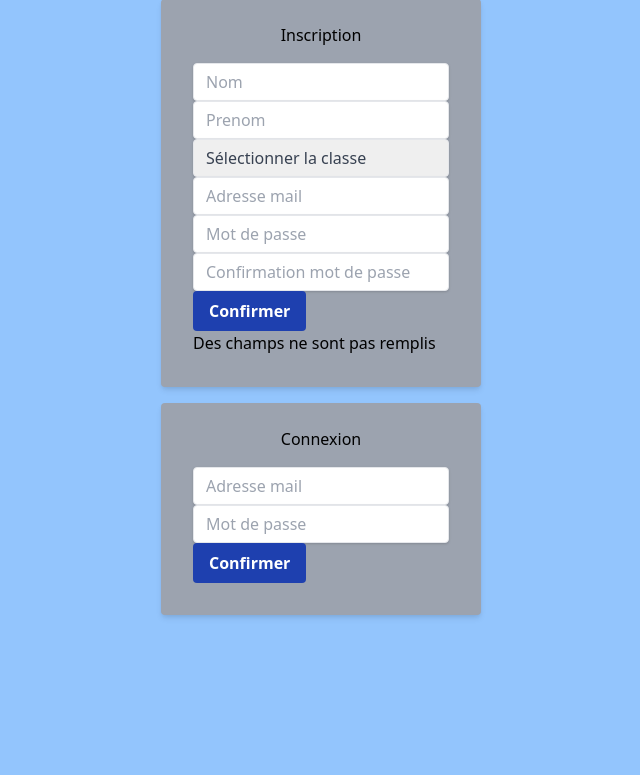
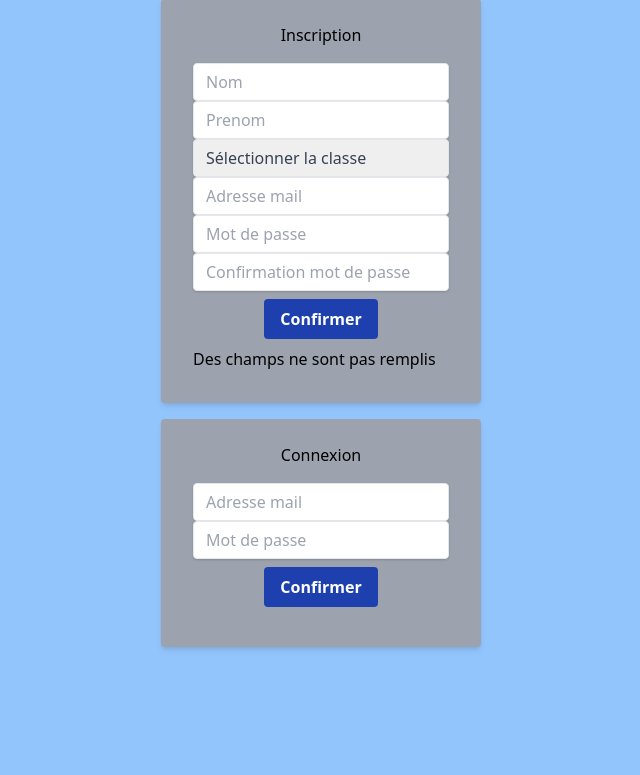
Before and after one commit to Colbert1/Projet_CrossLaPro, a PHP site: page / in a window 1280 px wide. Shown: the part 185-960 px from the top of the page, without its empty margins (319-959 px from the left). Run offline with PHP 8.4, Linux system fonts and the light colour scheme; data comes from the database, SQL or seed files in the repository.

Commit message:
css baby !!!

```diff
--- a/WEB/index.php
+++ b/WEB/index.php
@@ -102,7 +102,9 @@ $req->closeCursor();
                 <div class="mb-4-text-gray-700 text-center">
                     <input class="shadow appearance-none border rounded w-full py-2 px-3 text-gray-700 leading-tight" type="password" name="confirmPasswordInscription" placeholder="Confirmation mot de passe" required>
                 </div>
-                <button class="bg-blue-800 hover:bg-blue-700 text-white font-bold py-2 px-4 rounded" name="subInscription" type="submit">Confirmer</button>
+                <div class="mb-4-text-gray-700 text-center">
+                    <button class="bg-blue-800 hover:bg-yellow-300 text-white hover:text-black font-bold py-2 px-4 rounded m-2" name="subInscription" type="submit">Confirmer</button>
+                </div>
                 <h4><?php if (!empty($message)) {
                         echo $message;
                     } ?></h4>
@@ -120,8 +122,9 @@ $req->closeCursor();
                 <div class="mb-4-text-gray-700 text-center">
                     <input class="shadow appearance-none border rounded w-full py-2 px-3 text-gray-700 leading-tight" type="password" name="passwordConnexion" placeholder="Mot de passe" required>
                 </div>
-
-                <button class="bg-blue-800 hover:bg-blue-700 text-white font-bold py-2 px-4 rounded" name="subConnect" type="submit">Confirmer</button>
+                <div class="mb-4-text-gray-700 text-center">
+                    <button class="bg-blue-800 hover:bg-yellow-300 text-white hover:text-black font-bold py-2 px-4 rounded m-2" name="subConnect" type="submit">Confirmer</button>
+                </div>
             </form>
         </div>
     </div>
```
Also changed, not shown: WEB/creationTour.php (+20 -40 lines).
